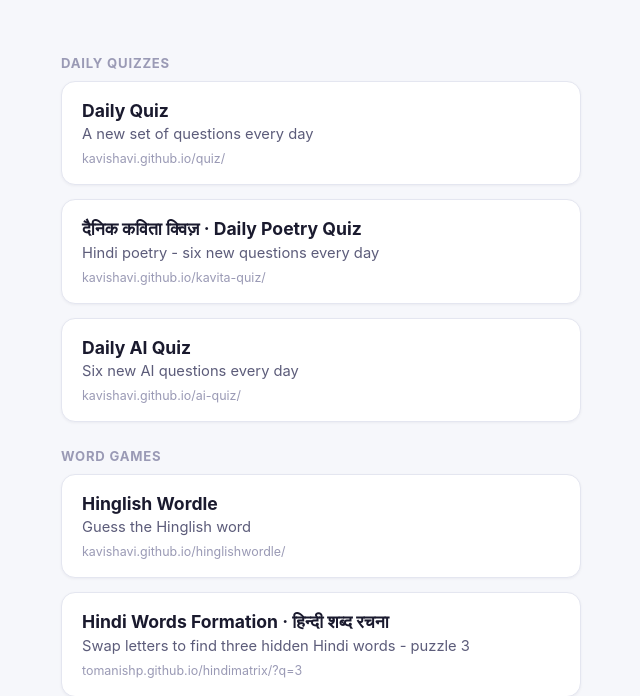
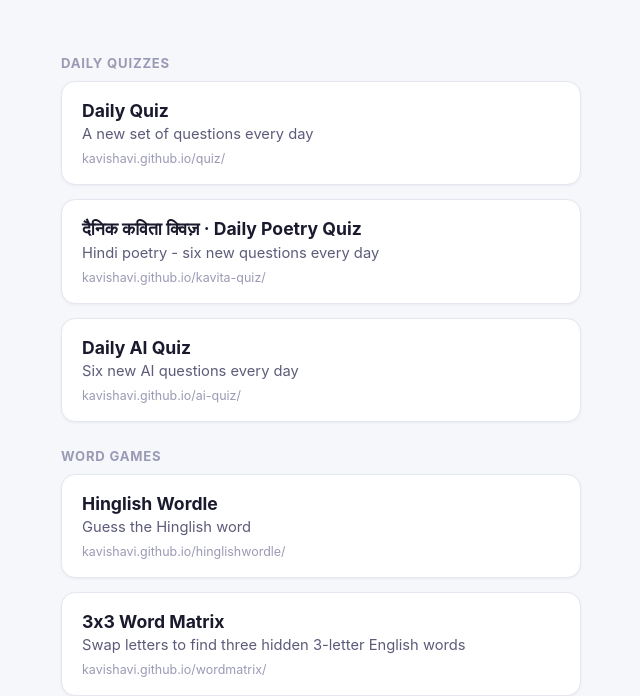
Before and after one commit to kavishavi/quizzes, a plain HTML site: page index.html in a window 1280 px wide. Shown: the part 118-814 px from the top of the page, without its empty margins (319-959 px from the left). Drawn offline with Linux system fonts and the light colour scheme.

Commit message:
Update index.html

```diff
--- a/index.html
+++ b/index.html
@@ -91,6 +91,11 @@
       <div class="desc">Guess the Hinglish word</div>
       <div class="url">kavishavi.github.io/hinglishwordle/</div>
     </a>
+    <a class="card" href="https://kavishavi.github.io/wordmatrix/">
+      <div class="name">3x3 Word Matrix</div>
+      <div class="desc">Swap letters to find three hidden 3-letter English words</div>
+      <div class="url">kavishavi.github.io/wordmatrix/</div>
+    </a>
     <a class="card" href="https://tomanishp.github.io/hindimatrix/?q=3">
       <div class="name">Hindi Words Formation &middot; हिन्दी शब्द रचना</div>
       <div class="desc">Swap letters to find three hidden Hindi words - puzzle 3</div>
```
